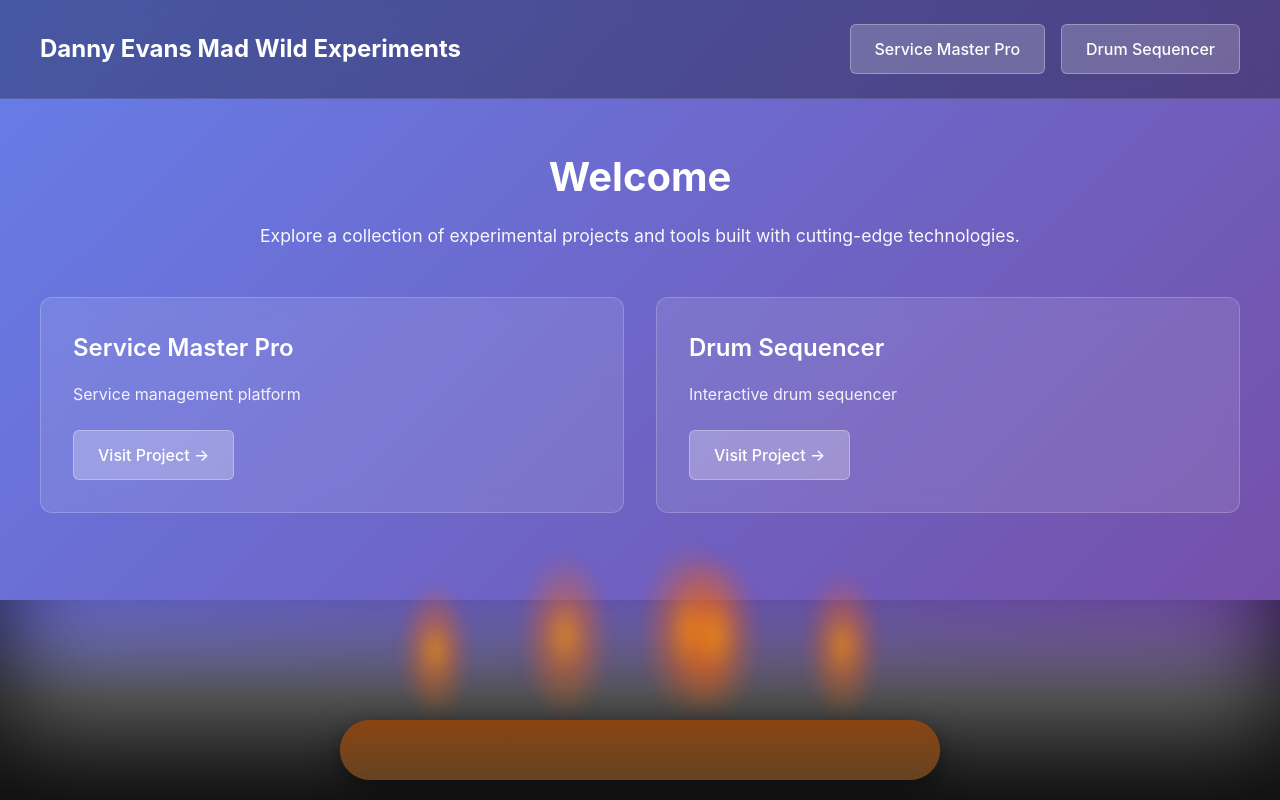
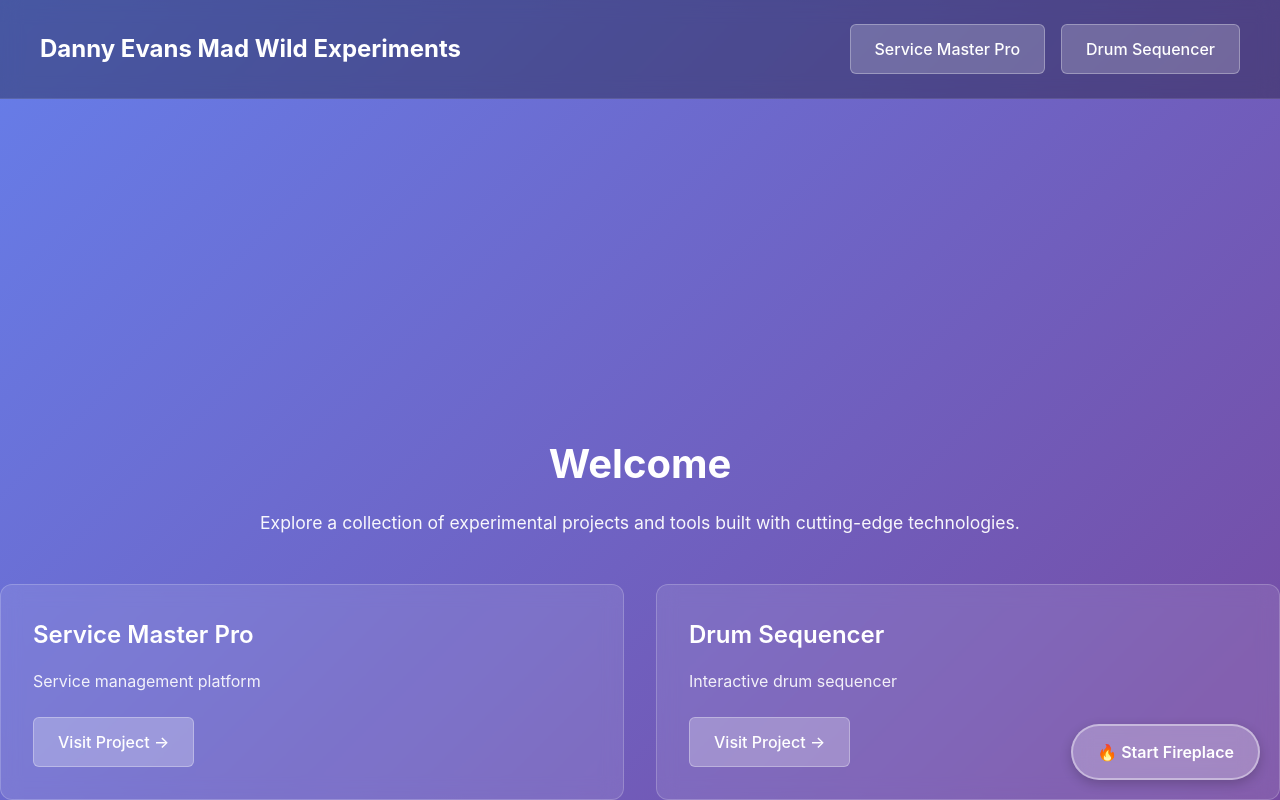
Before and after one commit to danielcepatterson/empty-website, a React (Vite) app: page / in a window 1280 px wide. Built offline with nearby package versions, Linux system fonts and the light colour scheme.

Commit message:
feat: add fireplace toggle button and audio control for enhanced user interaction

```diff
--- a/src/react-app/App.css
+++ b/src/react-app/App.css
@@ -191,13 +191,34 @@
 	box-shadow: 0 4px 12px rgba(0, 0, 0, 0.15);
 }
 
-/* Main Content */
-.main-content {
-	flex: 1;
-	padding: 3rem 2rem;
-	max-width: 1200px;
-	margin: 0 auto;
-	width: 100%;
+/* Fireplace Toggle Button */
+.fireplace-toggle {
+	position: fixed;
+	bottom: 20px;
+	right: 20px;
+	z-index: 50;
+	padding: 1rem 1.5rem;
+	background: rgba(255, 255, 255, 0.25);
+	color: white;
+	border: 2px solid rgba(255, 255, 255, 0.4);
+	border-radius: 50px;
+	font-size: 1rem;
+	font-weight: 600;
+	cursor: pointer;
+	transition: all 0.3s ease;
+	backdrop-filter: blur(10px);
+	box-shadow: 0 4px 12px rgba(0, 0, 0, 0.2);
+}
+
+.fireplace-toggle:hover {
+	background: rgba(255, 255, 255, 0.35);
+	border-color: rgba(255, 255, 255, 0.6);
+	transform: translateY(-2px);
+	box-shadow: 0 6px 16px rgba(0, 0, 0, 0.3);
+}
+
+.fireplace-toggle:active {
+	transform: translateY(0);
 }
 
 .hero {
--- a/src/react-app/App.tsx
+++ b/src/react-app/App.tsx
@@ -1,6 +1,6 @@
 // src/App.tsx
 
-import { useEffect, useRef } from "react";
+import { useState, useRef } from "react";
 import "./App.css";
 
 interface Site {
@@ -24,23 +24,24 @@ const sites: Site[] = [
 ];
 
 function App() {
+	const [firefplaceActive, setFireplaceActive] = useState(false);
 	const audioRef = useRef<HTMLAudioElement>(null);
 
-	useEffect(() => {
-		// Play fireplace audio on load
-		if (audioRef.current) {
+	const toggleFireplace = () => {
+		setFireplaceActive(!firefplaceActive);
+		if (!firefplaceActive && audioRef.current) {
 			audioRef.current.play().catch(() => {
-				// Audio autoplay might be blocked by browser
 				console.log("Fireplace audio autoplay was blocked");
 			});
+		} else if (audioRef.current) {
+			audioRef.current.pause();
 		}
-	}, []);
+	};
 
 	return (
 		<>
 			<audio
 				ref={audioRef}
-				autoPlay
 				loop
 				style={{ display: "none" }}
 			>
@@ -48,9 +49,9 @@ function App() {
 					src="https://cdn.pixabay.com/download/audio/2022/03/10/audio_8c5d11e3-eebf-4f13-9e32-a5ed8d69c901.mp3"
 					type="audio/mpeg"
 				/>
-				Your browser does not support the audio element.
 			</audio>
 
+			{firefplaceActive && (
 				<div className="fireplace-container">
 					<div className="fireplace">
 						<div className="fireplace-back"></div>
@@ -64,6 +65,14 @@ function App() {
 						<div className="logs"></div>
 					</div>
 				</div>
+			)}
+
+			<button
+				className="fireplace-toggle"
+				onClick={toggleFireplace}
+			>
+				{firefplaceActive ? "🔥 Fireplace On" : "🔥 Start Fireplace"}
+			</button>
 
 			<header className="header">
 				<nav className="nav-container">
```
Lines whose indentation alone changed are shown as unchanged.
